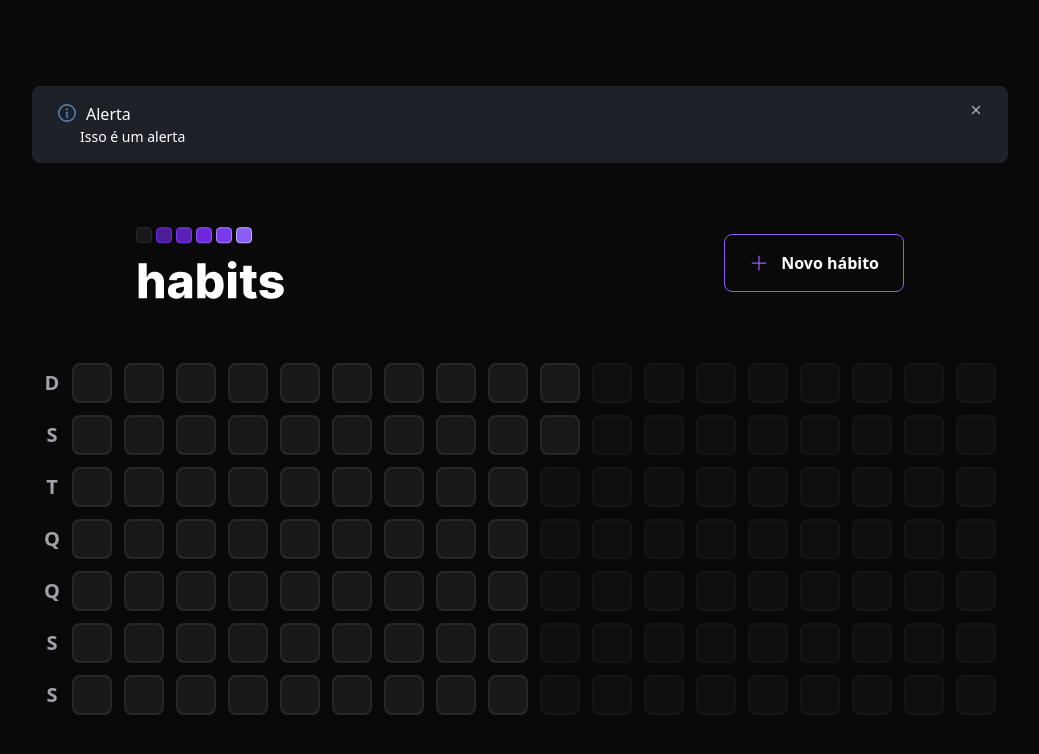
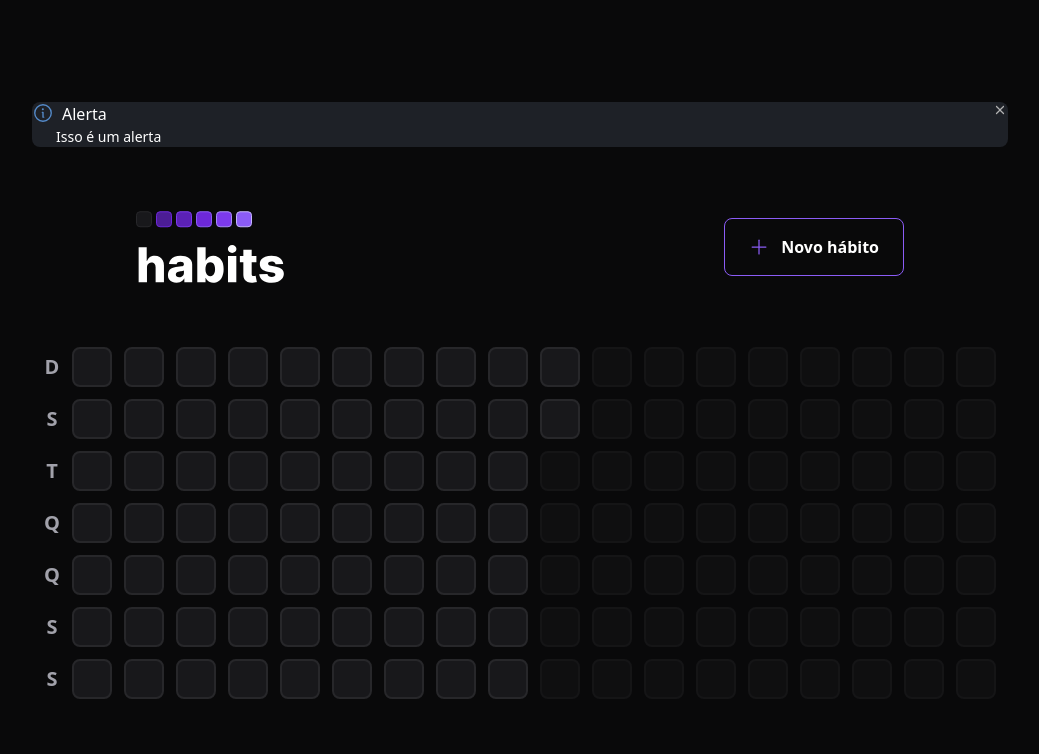
Before and after one commit to DhyonKeyllon/habits-web, a React (Vite) app: page / in a window 1280 px wide. Shown: the top 754 px of the page, without its empty margins (120-1159 px from the left). Built offline with nearby package versions, Linux system fonts and the light colour scheme.

Commit message:
test commit

```diff
--- a/src/components/Alert.tsx
+++ b/src/components/Alert.tsx
@@ -40,7 +40,6 @@ export const AlertComponent = ({
         flex justify-self-center place-self-center self-center w-[400px]
         bg-[#1E2127]
         lg:flex-row lg:w-full
-        items-center py-4 px-6 gap-2
         ${width ? `w-[${width}px]` : "w-full"}
         ${height ? `h-[${height}px]` : "h-full"}
         rounded-lg ${className}
```
